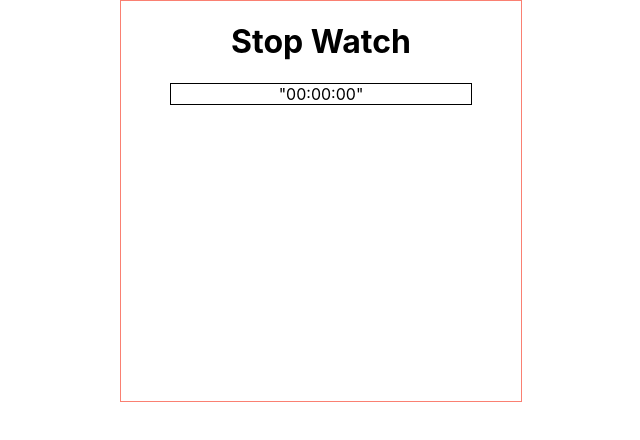
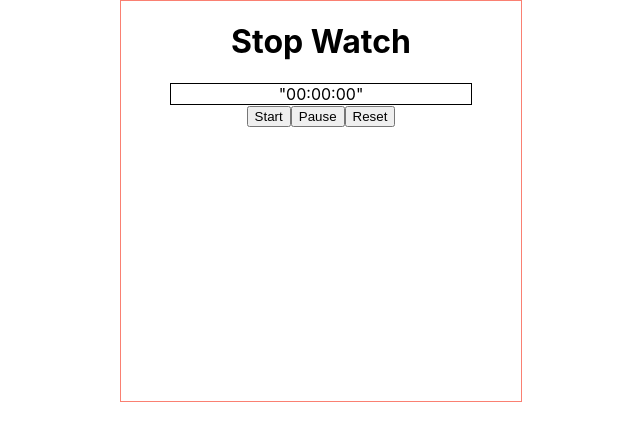
Before and after one commit to samadakram/Stop-watch-typescript, a React (Create React App) app: page / in a window 1280 px wide. Shown: the top 440 px of the page, without its empty margins (319-959 px from the left). Built offline with nearby package versions, Linux system fonts and the light colour scheme.

Commit message:
Update Timer.tsx

```diff
--- a/src/components/Timer/Timer.tsx
+++ b/src/components/Timer/Timer.tsx
@@ -1,5 +1,8 @@
 import React from 'react';
 import './Timer.css';
+
+// import Timer Button Component
+import TimerButton from '../TimerButton/TimerButton';
 
 const Timer = () => {
     return (
@@ -8,7 +11,11 @@ const Timer = () => {
             <div className="time-box">
                 <span>"00:00:00"</span>
             </div>
-            <div className="three-buttons"></div>
+            <div className="three-buttons">
+                <TimerButton title="Start" disable={false} />
+                <TimerButton title="Pause" disable={false} />
+                <TimerButton title="Reset" disable={false} />
+            </div>
         </div>
     );
 }
```
